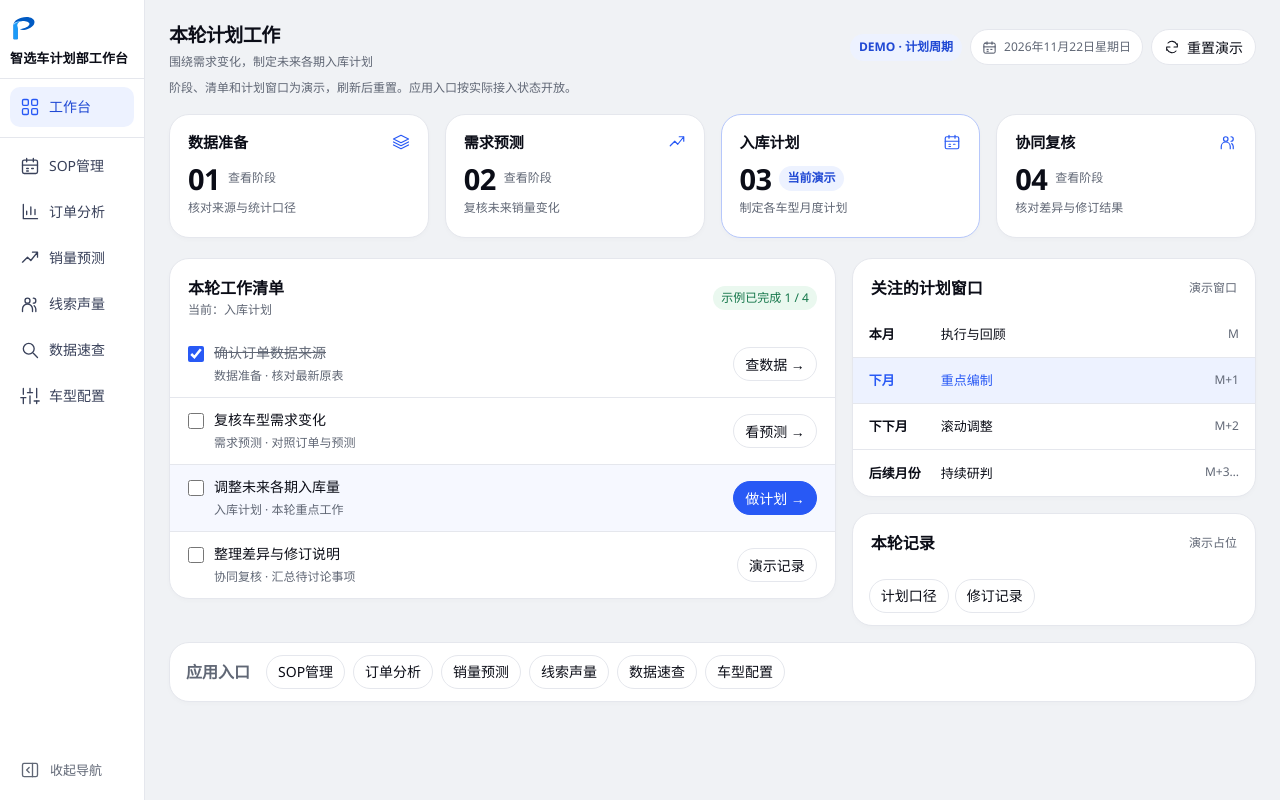
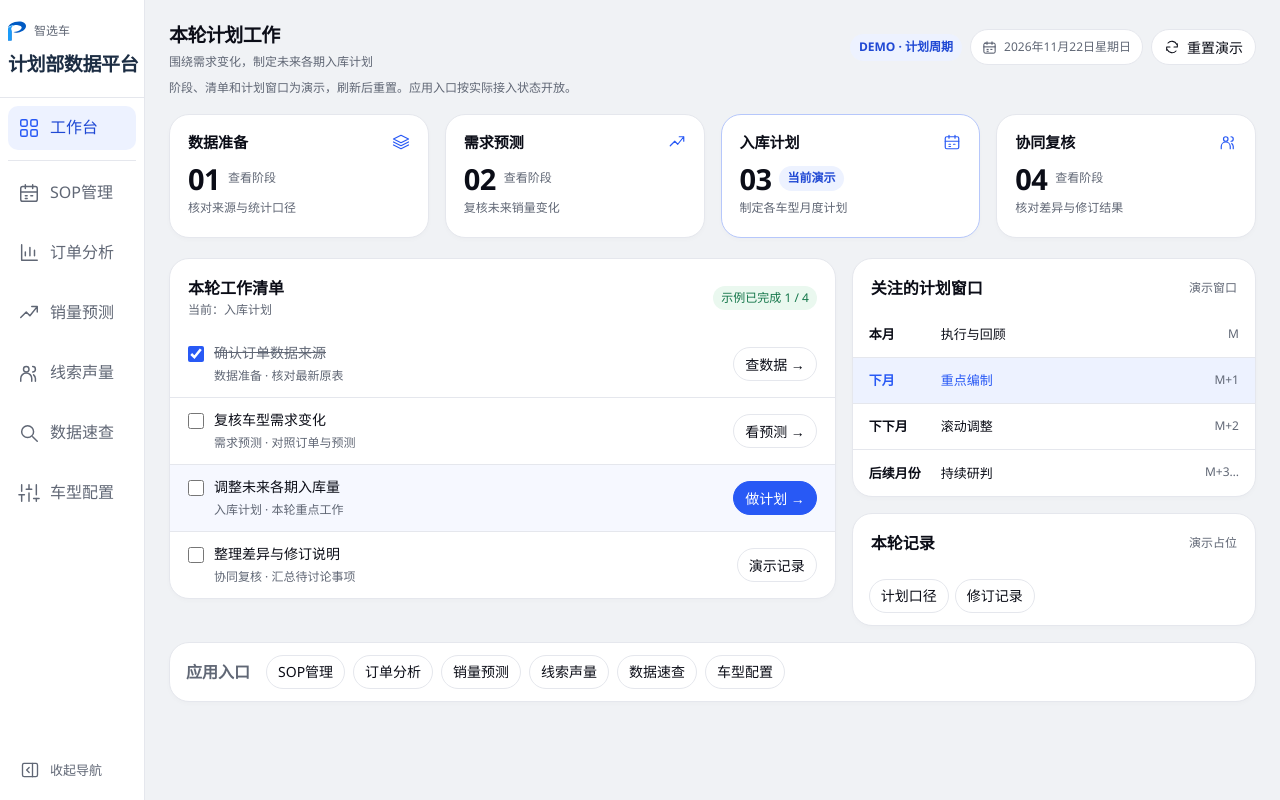
Before and after one commit to rabbittttt/PlanHub, a website: page portal/index.html in a window 1280 px wide. Both pictures are taken after a click on the button "展开应用导航". Drawn offline with Linux system fonts and the light colour scheme.

Commit message:
Revert session sidebar refinements and registry tweak

```diff
--- a/portal/config/apps.json
+++ b/portal/config/apps.json
@@ -1,7 +1,8 @@
 {
   "platform": {
     "name": "智选车计划部数据平台",
-    "sidebarName": "智选车计划部工作台",
+    "organization": "智选车",
+    "shortName": "计划部数据平台",
     "version": "0.2.2",
     "defaultApp": "home",
     "loadTimeoutMs": 20000,
--- a/portal/css/portal.css
+++ b/portal/css/portal.css
@@ -22,37 +22,41 @@ h1,h2,h3,h4,p{margin:0}
 .sidebar{position:sticky;top:0;align-self:start;z-index:20;width:var(--sidebar-width);height:100dvh;display:flex;flex-direction:column;background:var(--surface);border-right:1px solid var(--line)}
 .sidebar-heading{display:flex;flex-direction:column;align-items:center;gap:4px;padding:8px 0;border-bottom:1px solid var(--line);flex-shrink:0}
 .brand,.nav-toggle{display:flex;align-items:center;justify-content:center;width:44px;min-height:44px;border-radius:10px}
-.brand-mark{display:block;width:32px;height:32px;object-fit:contain;flex-shrink:0;border-radius:8px}
+.brand-mark{display:block;width:36px;height:36px;object-fit:contain;flex-shrink:0;border-radius:8px}
 .brand-copy,.nav-label{display:none;min-width:0}
 .brand,.home-heading h1{font-family:var(--display-font)}
-.brand strong{color:var(--ink);font-size:13px;font-weight:650;line-height:1.35;letter-spacing:.01em;white-space:nowrap}
+.brand-organization{font-size:13px;font-weight:600;color:var(--muted)}
+.brand strong{color:var(--ink);font-size:17px;font-weight:650;line-height:1.35;overflow-wrap:anywhere}
 .nav-toggle{border:0;background:transparent;color:var(--icon);padding:0;flex-shrink:0}
 .brand:hover,.nav-toggle:hover{background:var(--surface-soft)}
 .sidebar :is(a,button):focus-visible{outline-offset:-3px}
-.primary-navigation,#app-nav{display:flex;flex-direction:column;gap:10px;min-width:0}
+.primary-navigation,#app-nav{display:flex;flex-direction:column;gap:6px;min-width:0}
 .primary-navigation{padding:8px 0;overflow:auto;scrollbar-width:none}
-#app-nav{gap:10px;border-top:1px solid var(--line);padding-top:8px}
-.nav-item{position:relative;display:flex;align-items:center;justify-content:center;align-self:center;width:44px;min-height:44px;border-radius:10px;color:#39415a;font-weight:500;transition:color 160ms,background-color 160ms}
-.nav-item svg{width:20px;height:20px;color:inherit}
+#app-nav{gap:16px;border-top:1px solid var(--line);padding-top:6px}
+.nav-item{position:relative;display:flex;align-items:center;justify-content:center;align-self:center;width:44px;min-height:44px;border-radius:10px;color:var(--muted);font-weight:400;transition:color 160ms,background-color 160ms}
+.nav-item svg{width:22px;height:22px;color:inherit}
 .nav-item:hover{background:var(--bg);color:var(--ink)}
 .nav-item.active{color:var(--accent-hover);background:var(--accent-soft)}
 .sidebar .nav-item:focus-visible{outline:2px solid var(--ring);outline-offset:-2px}
-.nav-pending{position:absolute;right:7px;bottom:9px;width:6px;height:6px;border-radius:50%;background:var(--amber);flex-shrink:0}
-.nav-open .nav-pending{position:static;margin-left:auto}
+.nav-pending{position:absolute;top:8px;right:7px;width:6px;height:6px;border-radius:50%;background:var(--amber)}
 .shell.nav-open{--sidebar-width:145px}
-.nav-open .sidebar-heading{padding:14px 10px 10px;align-items:stretch;background:var(--surface)}
-.nav-open .brand{display:flex;flex-direction:column;align-items:flex-start;gap:8px;width:100%;min-height:0;text-align:left}
+.nav-open .sidebar-heading{padding:19px 4px 18px 8px;align-items:stretch;background:var(--surface)}
+.nav-open .brand{display:grid;grid-template-columns:21px minmax(0,1fr);gap:8px 5px;width:100%;align-items:center;text-align:left}
 .nav-open .brand:hover{background:transparent}
-.nav-open .brand-mark{width:28px;height:28px}
+.nav-open .brand-mark{width:24px;height:24px;margin-left:-3px;object-fit:contain}
 .nav-open .brand-copy{display:contents}
-.nav-open .brand strong,.nav-open .nav-label{display:block}
+.nav-open .brand-organization,.nav-open .brand strong,.nav-open .nav-label{display:block}
+.nav-open .brand-organization{color:var(--muted);font-size:12px;font-weight:450;line-height:1.5}
+.nav-open .brand strong{grid-column:1/-1;color:#1c2d43;font-size:var(--type-title);font-weight:600;line-height:1.45;letter-spacing:-.02em}
 .sidebar > .nav-toggle{align-self:center;margin:auto 0 8px;flex:none}
 .nav-open .nav-toggle{width:calc(100% - 20px);justify-content:flex-start;gap:10px;padding-inline:10px;color:var(--muted);font-size:13px}
 .nav-open .nav-toggle svg{transform:scaleX(-1)}
-.nav-open .primary-navigation{padding:8px 10px;gap:10px;scrollbar-width:thin}
-.nav-open #app-nav{margin-inline:-10px;padding-inline:10px;padding-top:8px;gap:6px}
-.nav-open .nav-item{font-size:14px;width:100%;justify-content:flex-start;gap:9px;min-height:40px;padding:0 10px;white-space:nowrap}
+.nav-open .primary-navigation{padding:8px;gap:10px;scrollbar-width:thin}
+.nav-open #app-nav{margin-inline:0;padding-top:10px}
+.nav-open .nav-item{font-size:16px;width:100%;justify-content:flex-start;gap:6px;padding:7px 6px;overflow-wrap:anywhere}
+.nav-open .nav-item svg{box-sizing:content-box;padding:4px;border-radius:7px}
 .nav-open .nav-item.active svg{color:var(--accent)}
+.nav-open .nav-item:has(.nav-pending){padding-inline-end:16px}
 .sr-only{position:absolute;width:1px;height:1px;padding:0;margin:-1px;overflow:hidden;clip-path:inset(50%);white-space:nowrap}
 main{min-width:0}
 /* The cycle workspace is a portal-only demo; application frames keep their own UI. */
--- a/portal/index.html
+++ b/portal/index.html
@@ -11,18 +11,18 @@
   <link rel="icon" href="./assets/favicon.ico?v=clear-p-20261119" sizes="any">
   <link rel="icon" href="./assets/favicon.svg?v=clear-p-20261119" type="image/svg+xml">
   <link rel="apple-touch-icon" href="./assets/apple-touch-icon.png?v=clear-p-20261119">
-  <link rel="stylesheet" href="./css/portal.css?v=sidebar-spacing-20261122">
+  <link rel="stylesheet" href="./css/portal.css?v=sidebar-system-font">
   <script src="./js/frame-account.js"></script>
-  <script type="module" src="./js/portal.js?v=sidebar-brand-1"></script>
+  <script type="module" src="./js/portal.js?v=frame-account-1"></script>
 </head>
 <body>
   <a class="skip-link" href="#main">跳转到工作区</a>
   <div class="shell">
     <aside class="sidebar">
       <div class="sidebar-heading">
-        <a class="brand" href="#/home" aria-label="智选车计划部工作台" title="智选车计划部工作台">
-          <img class="brand-mark" src="./assets/planning-icon.svg?v=clear-p-20261119" width="32" height="32" alt="">
-          <span class="brand-copy"><strong id="brand-name">智选车计划部工作台</strong></span>
+        <a class="brand" href="#/home" aria-label="智选车计划部数据平台" title="智选车计划部数据平台">
+          <img class="brand-mark" src="./assets/planning-icon.svg?v=clear-p-20261119" width="36" height="36" alt="">
+          <span class="brand-copy"><span id="brand-organization" class="brand-organization">智选车</span><strong id="brand-name">计划部数据平台</strong></span>
         </a>
       </div>
       <nav id="primary-navigation" class="primary-navigation" aria-label="工作台导航">
--- a/portal/js/portal.js
+++ b/portal/js/portal.js
@@ -231,11 +231,12 @@ async function boot() {
     window.planHubFrameAccount.configure(response.headers.get('PlanHub-Account-Parent-Origin'));
     if (response.headers.get('PlanHub-Local-Preview') === '1') window.planHubFrameAccount.useLocalPreview();
     const brand = sidebar.querySelector('.brand');
-    const sidebarName = config.platform.sidebarName || config.platform.name;
-    brand.setAttribute('aria-label', sidebarName);
-    brand.title = sidebarName;
+    brand.setAttribute('aria-label', config.platform.name);
+    brand.title = config.platform.name;
+    $('brand-organization').textContent = config.platform.organization || '智选车';
     const brandName = $('brand-name');
-    if (brandName.textContent !== sidebarName) brandName.textContent = sidebarName;
+    const shortName = config.platform.shortName || config.platform.name || '计划管理平台';
+    if (brandName.textContent !== shortName) brandName.textContent = shortName;
     $('today').textContent = new Intl.DateTimeFormat('zh-CN', { year: 'numeric', month: 'long', day: 'numeric', weekday: 'long', timeZone: 'Asia/Shanghai' }).format(new Date());
     renderNavigation(); mountWorkbench($('home-view'), config.apps, icon);
     $('boot-state').hidden = true;
```
Also changed, not shown: design-system/planning-portal/MASTER.md (+3 -3 lines).
